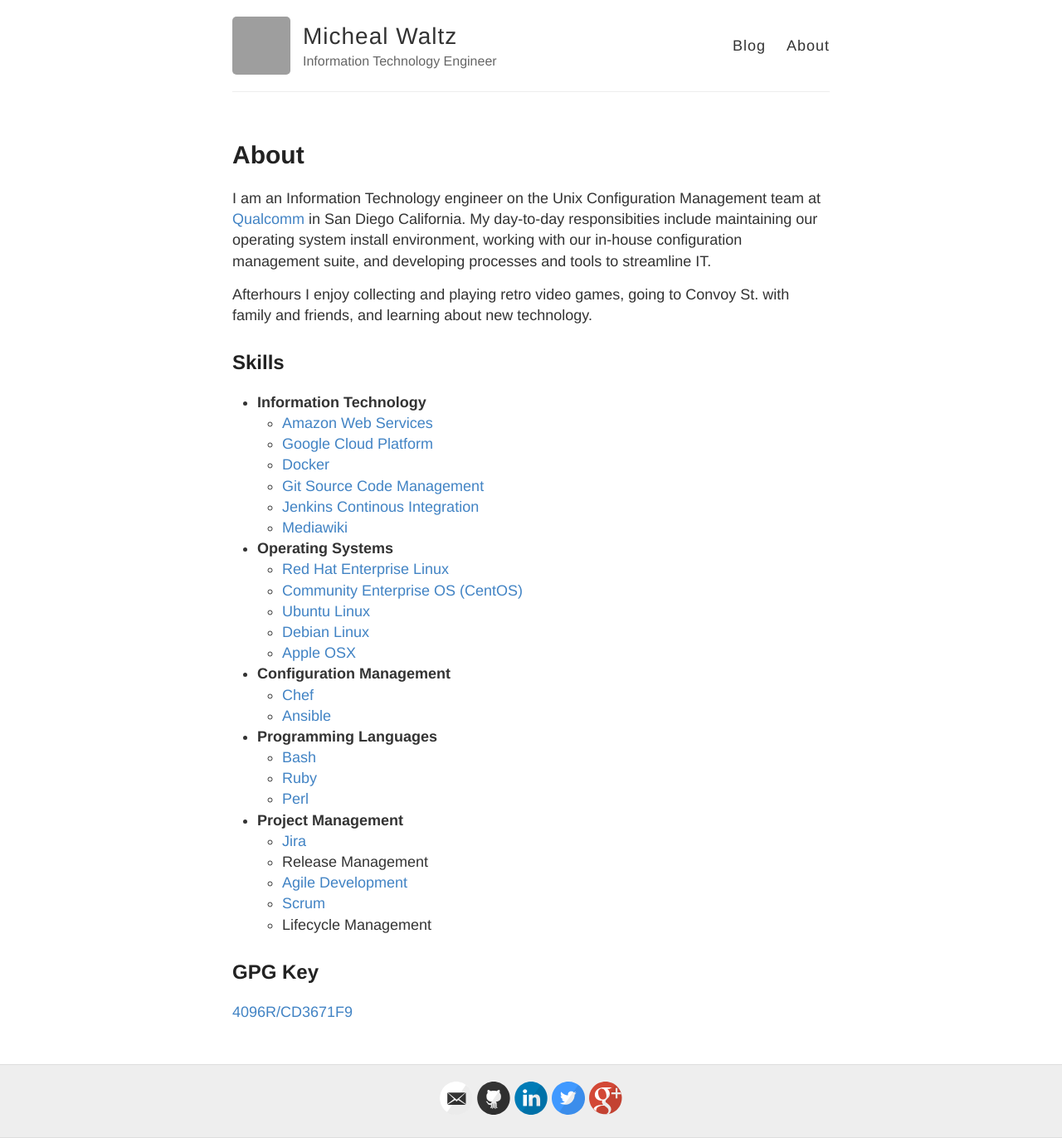
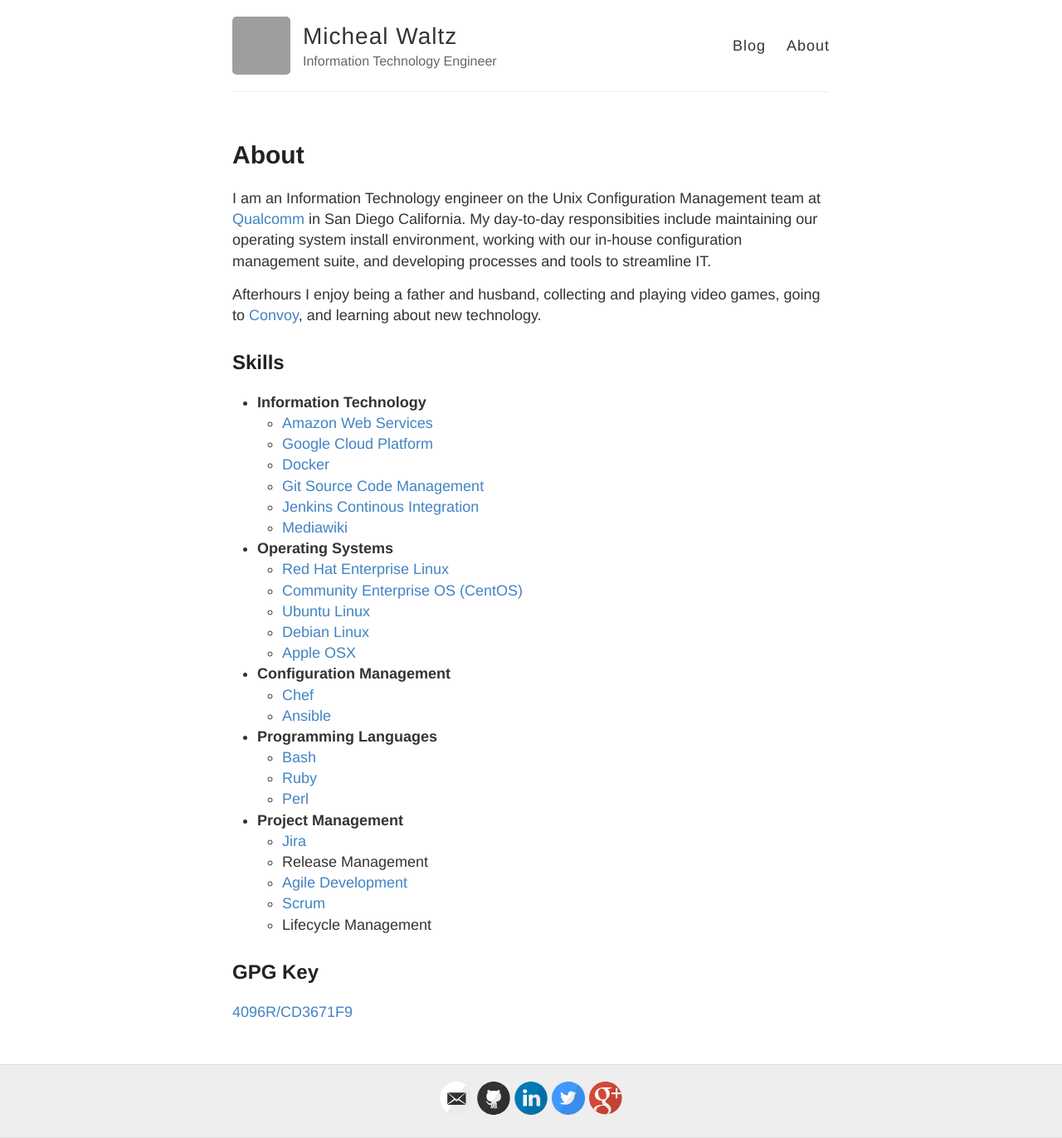
Before and after one commit to ecliptik/ecliptik.github.io, a Jekyll site: the page built from about.md, in a window 1280 px wide. Shown: the whole page at 83% size. Built offline with Jekyll 4.4.1, drawn with Linux system fonts in a browser that asks for light colours; Markdown is read by kramdown in place of the engine named in the settings; grey boxes are pictures that could not be loaded.

Commit message:
Add more afterhours and include link to Convoy

```diff
--- a/about.md
+++ b/about.md
@@ -6,7 +6,7 @@
 
 I am an Information Technology engineer on the Unix Configuration Management team at [Qualcomm](https://www.qualcomm.com) in San Diego California. My day-to-day responsibities include maintaining our operating system install environment, working with our in-house configuration management suite, and developing processes and tools to streamline IT.
 
-Afterhours I enjoy collecting and playing retro video games, going to Convoy St. with family and friends, and learning about new technology.
+Afterhours I enjoy being a father and husband, collecting and playing video games, going to [Convoy](http://www.convoydistrict.com/eat/), and learning about new technology.
 
 ## Skills
 
```
